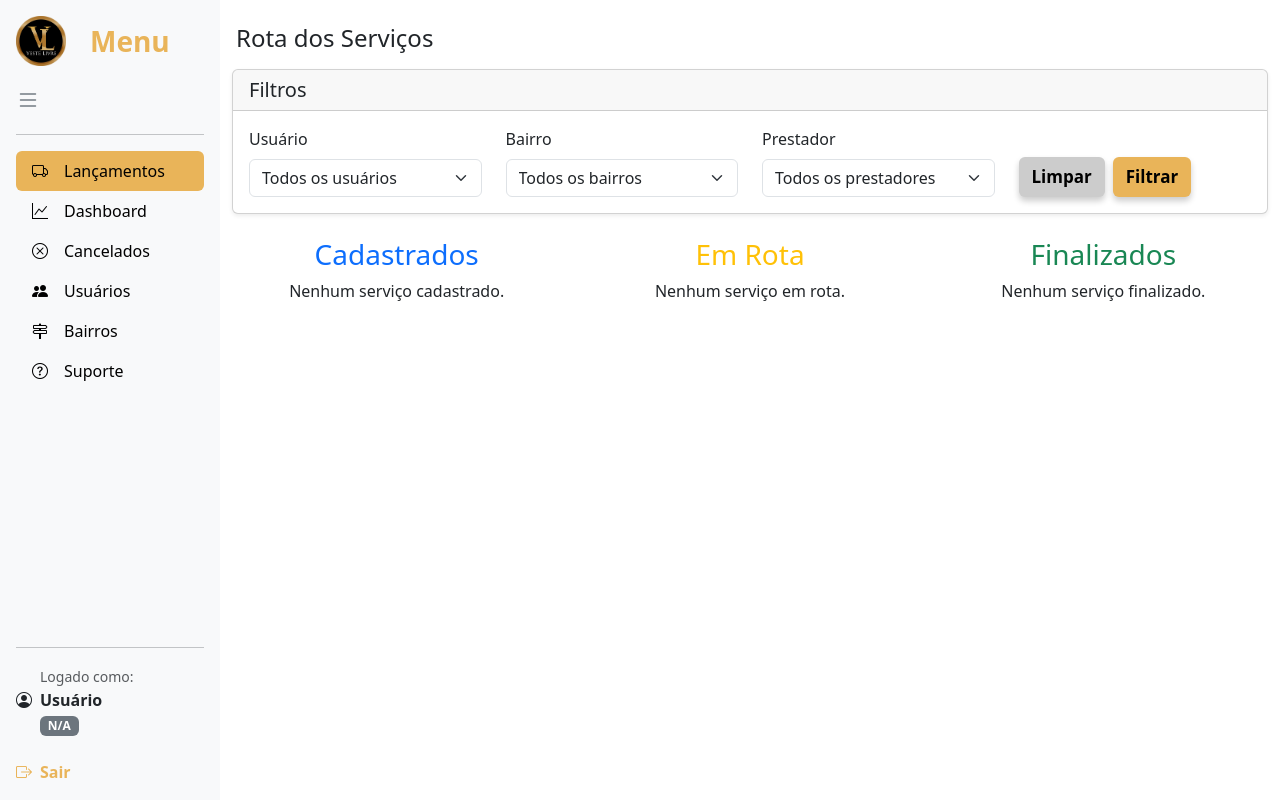
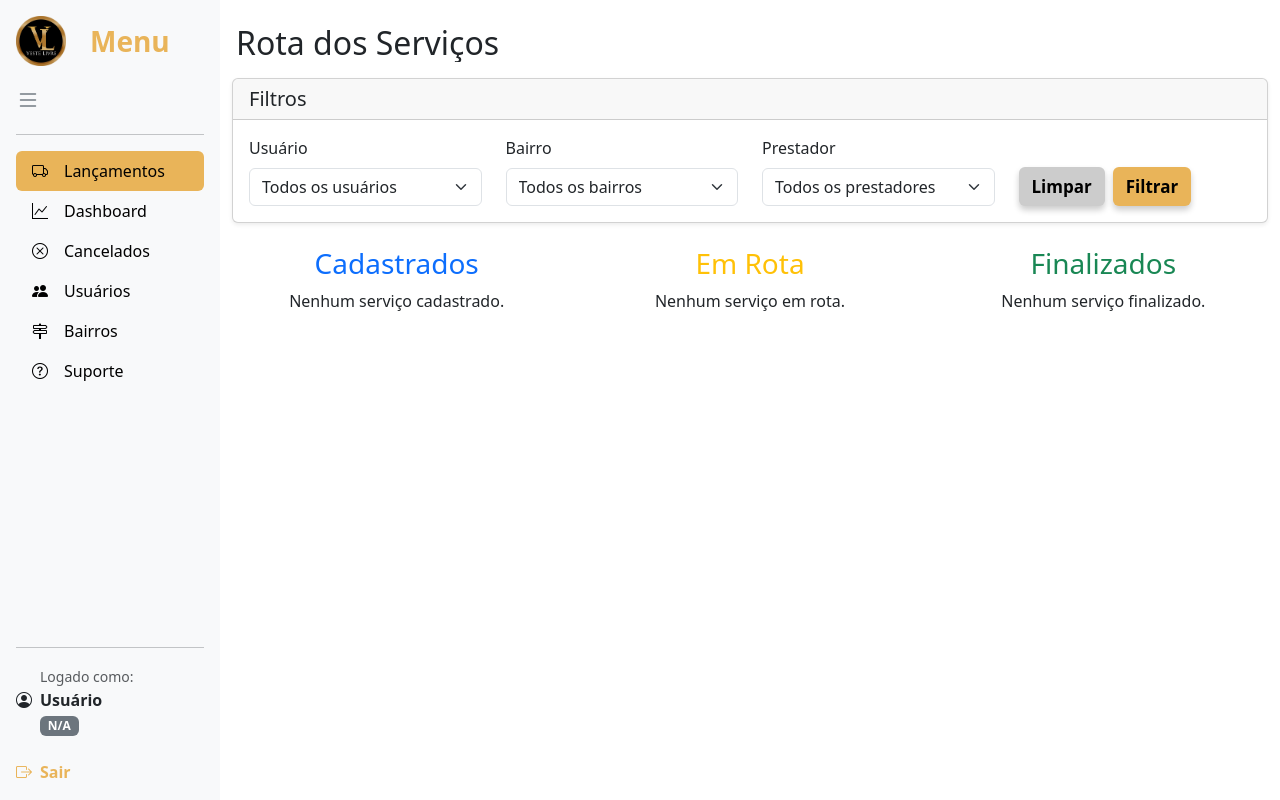
Before and after one commit to gustavo-mamedep/rotasvl, a Flask app: page / in a window 1280 px wide. Run offline with Flask 3, Linux system fonts and the light colour scheme; a user stored in the database is signed in; data that the repository does not hold is empty.

Commit message:
botaoCelular2

```diff
--- a/controlerotas/templates/home.html
+++ b/controlerotas/templates/home.html
@@ -5,7 +5,7 @@
 
         <div class="row align-items-center mb-3 g-2">
           <div class="col-12 col-sm">
-            <h1 class="mb-0 ms-1 fs-4 fs-sm-2 text-truncate">Rota dos Serviços</h1>
+            <h1 class="mb-0 ms-1 fs-2 fs-sm-2 text-truncate">Rota dos Serviços</h1>
           </div>
 
           {% if usuario_logado.tipo == 'admin' or usuario_logado.tipo == 'operador' %}
```
